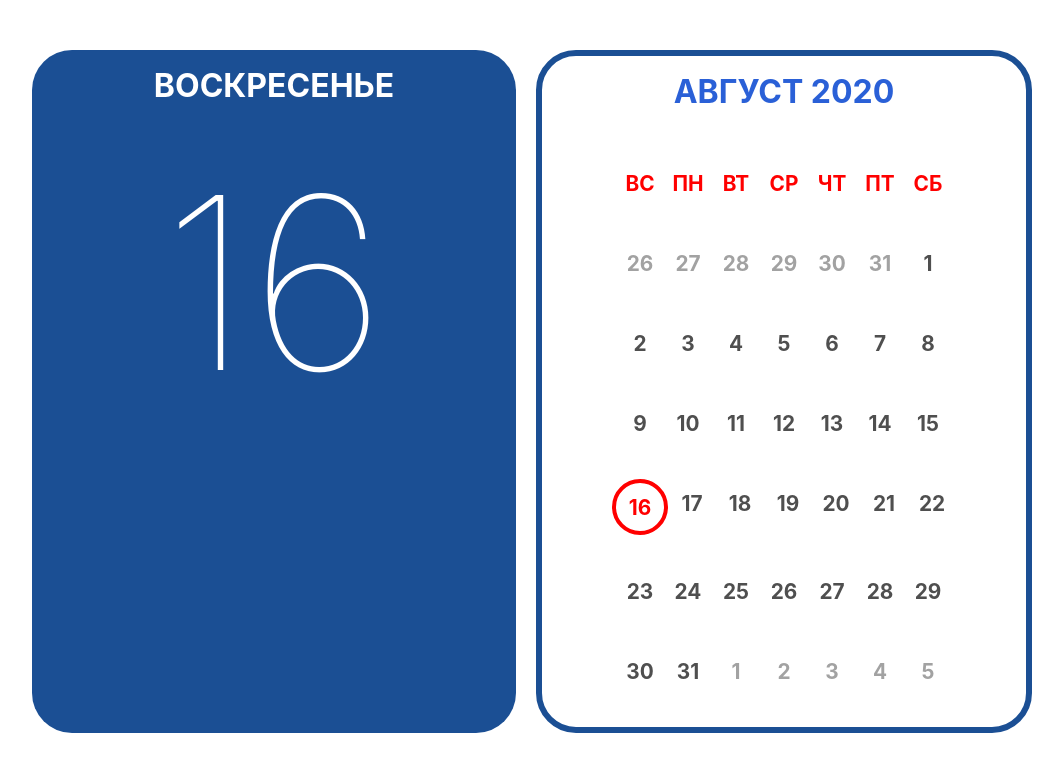
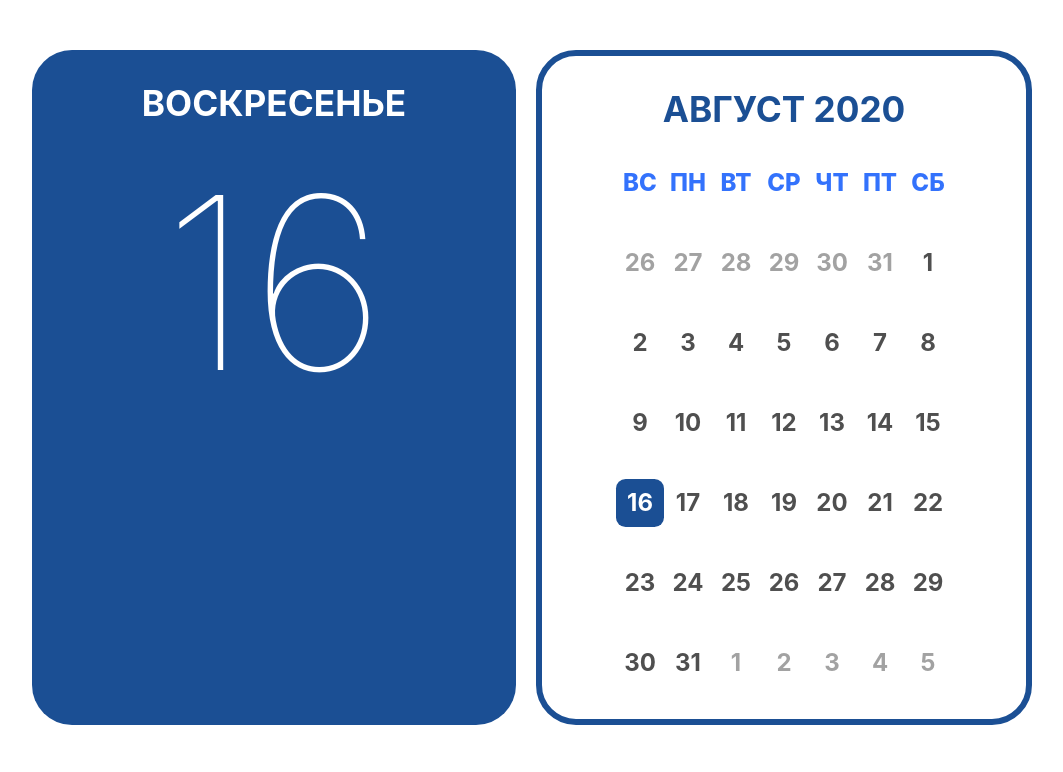
Before and after one commit to DeskYT/reactapp3, a React (Create React App) app: page / in a window 1280 px wide. Shown: the top 772 px of the page, without its empty margins (108-1171 px from the left). Built offline with nearby package versions, Linux system fonts and the light colour scheme.

Commit message:
Calendar Styles Update

```diff
--- a/src/components/Calendar/CurrentDay/CurrentDay.module.scss
+++ b/src/components/Calendar/CurrentDay/CurrentDay.module.scss
@@ -2,7 +2,7 @@
 @import './../common_settings/theme.scss';
 .wrapper {
   @extend %wrapper;
-  background-color: $primary-light-color;
+  background-color: $primary-dark-color;
   & > * {
     font-weight: lighter;
     text-transform: uppercase;
--- a/src/components/Calendar/Month/Month.module.scss
+++ b/src/components/Calendar/Month/Month.module.scss
@@ -6,7 +6,7 @@
   @extend %flex-center;
   background-color: $second-light-color;
   margin-left: 20px;
-  border: 6px solid $primary-light-color;
+  border: 6px solid $primary-dark-color;
   border-radius: 40px;
 }
 
@@ -28,5 +28,6 @@
 
 .dayName {
   text-transform: uppercase;
-  color: $day-name-color;
+  color: $primary-light-color;
+  font-weight: 800;
 }
--- a/src/components/Calendar/Month/Week/WeekDay/WeekDay.module.scss
+++ b/src/components/Calendar/Month/Week/WeekDay/WeekDay.module.scss
@@ -5,8 +5,9 @@
   @extend %flex-center;
 }
 .currentDay {
-  color: $day-name-color;
-  border: $font-size-value * 0.25 solid;
+  border-radius: $font-size-value * 0.6;
+  background-color: $primary-dark-color;
+  color: white;
 }
 .otherMonth {
   color: $other-month-day-color;
--- a/src/components/Calendar/common_settings/common.scss
+++ b/src/components/Calendar/common_settings/common.scss
@@ -7,15 +7,16 @@
   $size: $font-size-value * 3;
   width: $size;
   height: $size;
-  font-size: $font-size-value * 1.3;
+  font-size: $font-size-value * 1.5;
   border-radius: 50%;
   font-weight: bold;
   color: $second-dark-color;
 }
 
 %title {
-  font-size: $font-size-value * 2;
-  margin-bottom: $font-size-value * 2;
+  font-size: $font-size-value * 2.2;
+  margin-top: $font-size-value;
+  margin-bottom: $font-size-value * 0.8;
 }
 
 %flex-center {
--- a/src/components/Calendar/common_settings/theme.scss
+++ b/src/components/Calendar/common_settings/theme.scss
@@ -1,6 +1,6 @@
-$day-name-color: red;
+$day-name-color: #30b4c8;
 $other-month-day-color: #a2a2a2;
-$primary-dark-color: #2a60d7;
-$primary-light-color: #1b4f94;
+$primary-dark-color: #1b4f94;
+$primary-light-color: #3372fc;
 $second-light-color: white;
 $second-dark-color: #4f4f4f;
```
